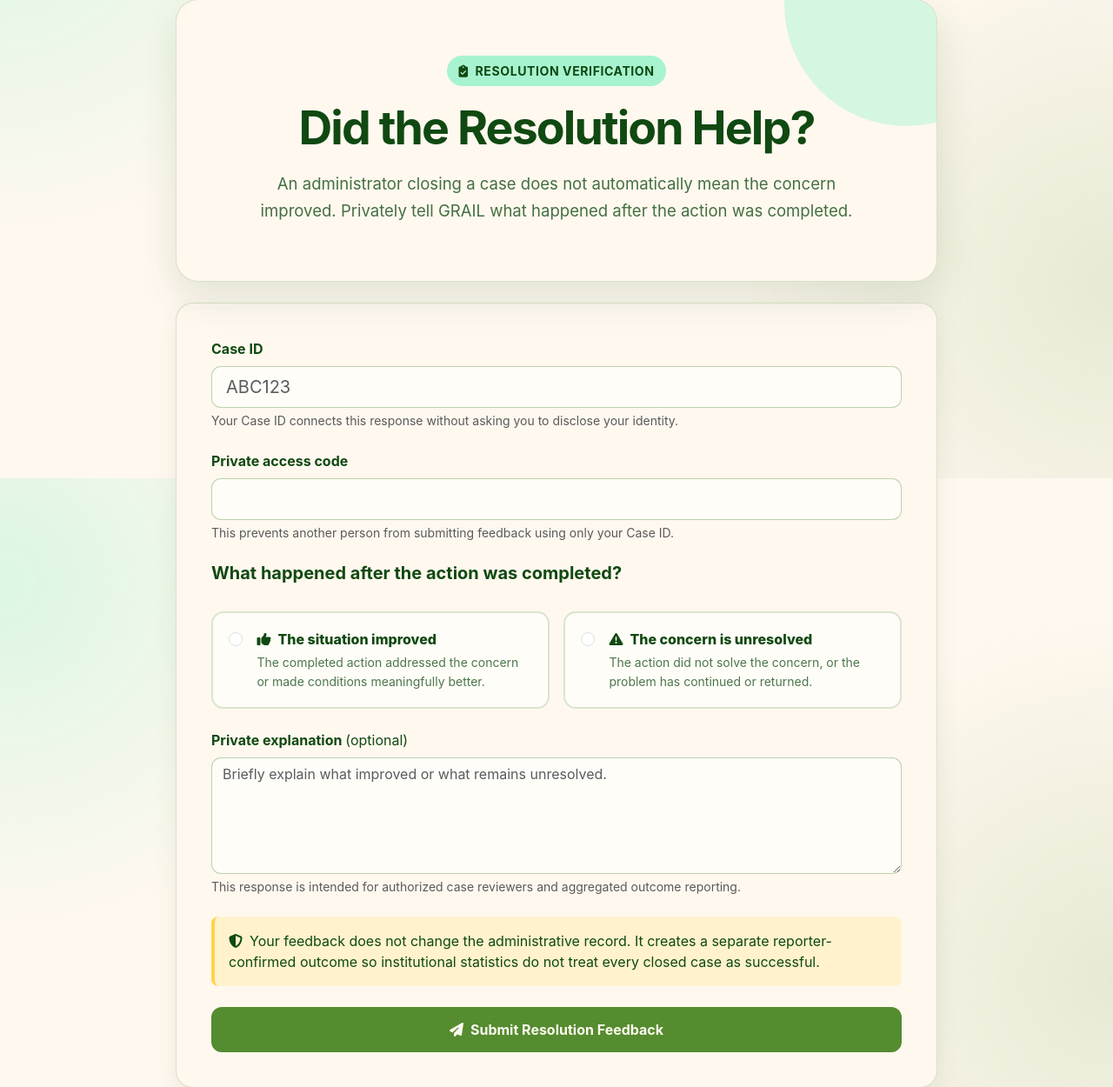
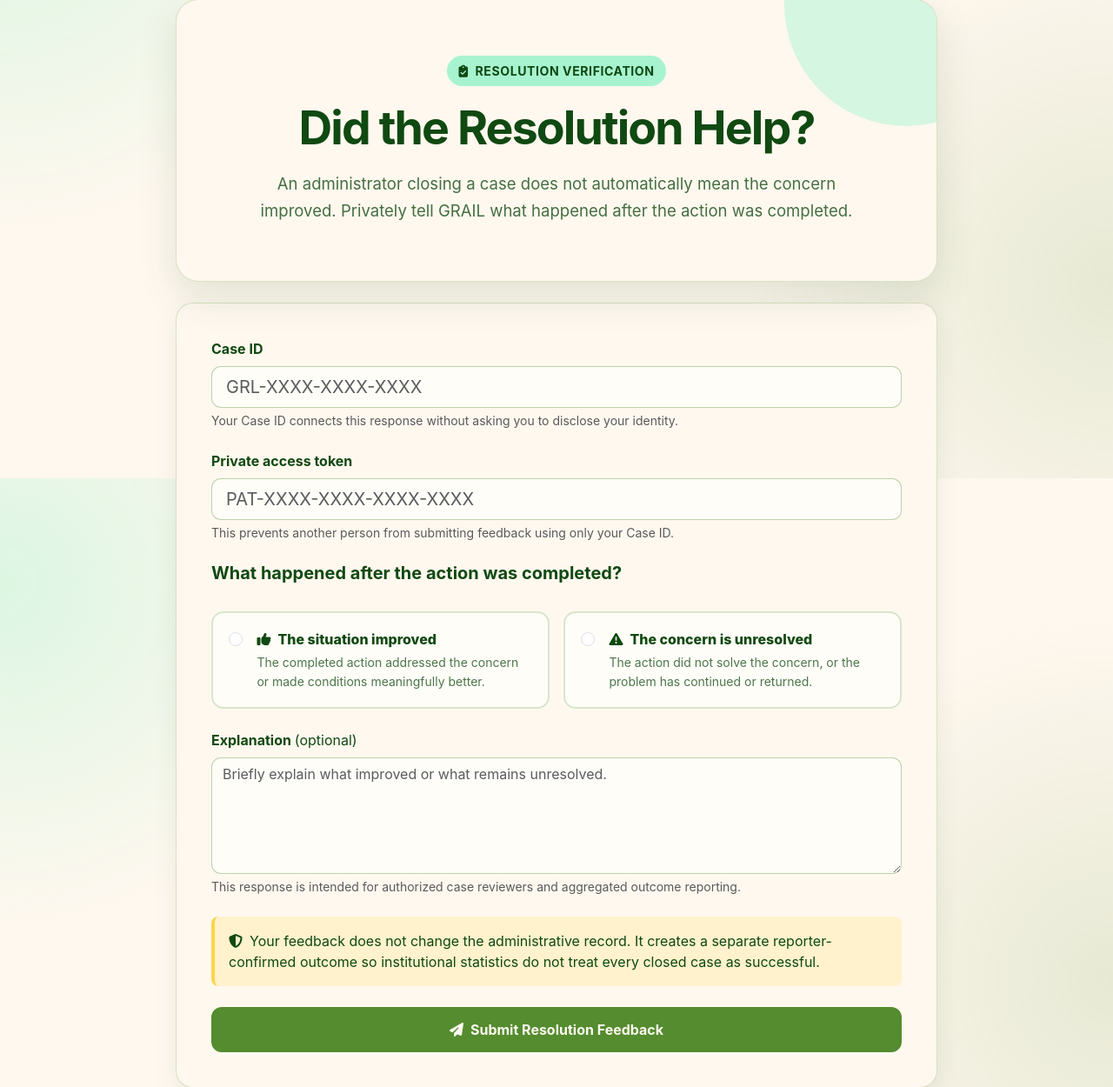
Before and after one commit to albanorayner12-maker/grail, a PHP site: page /resolution_verification.php in a window 1280 px wide. Shown: the part 250-1500 px from the top of the page at 87% size. Run offline with PHP 8.4, Linux system fonts and the light colour scheme.

Commit message:
Update resolution_verification.php

```diff
--- a/resolution_verification.php
+++ b/resolution_verification.php
@@ -10,7 +10,7 @@ if (empty($_SESSION['resolution_csrf_token'])) {
 $caseId = strtoupper(trim((string) ($_POST['case_id'] ?? $_GET['case_id'] ?? '')));
 $outcome = trim((string) ($_POST['outcome'] ?? ''));
 $comment = trim((string) ($_POST['comment'] ?? ''));
-$accessCode = trim((string) ($_POST['access_code'] ?? ''));
+$accessCode = strtoupper(trim((string) ($_POST['access_code'] ?? '')));
 $error = '';
 $submitted = false;
 
@@ -27,7 +27,7 @@ if ($_SERVER['REQUEST_METHOD'] === 'POST') {
     } else {
         require_once 'db.php'; require_once 'includes/case_service.php';
         $case=case_find_by_credentials($pdo,$caseId,$accessCode);
-        if (!$case) { $error='The Case ID or private access code is incorrect.'; }
+        if (!$case) { $error='The Case ID or private access token is incorrect.'; }
         else {
             $pdo->prepare('INSERT INTO resolution_feedback (grievance_id,outcome,comment) VALUES (:id,:outcome,:comment)')->execute(['id'=>$case['id'],'outcome'=>$outcome,'comment'=>$comment]);
             case_add_event($pdo,(int)$case['id'],'resolution_feedback','Reporter verified the outcome',str_replace('_',' ',$outcome).($comment!==''?': '.$comment:''),'reporter',null,'Reporter',true);
@@ -81,7 +81,6 @@ require_once 'includes/header.php';
       <p class="mb-4" style="color: var(--deep-green); opacity: .78;">Case <strong><?= htmlspecialchars($caseId) ?></strong> remains administratively closed, while your separate reporter outcome is recorded as <strong><?= $outcome === 'confirmed_improvement' ? 'improvement confirmed' : 'unresolved' ?></strong>.</p>
       <div class="d-flex flex-wrap justify-content-center gap-3">
         <a href="track_case.php?case_id=<?= urlencode($caseId) ?>" class="btn verification-submit px-4"><i class="fas fa-arrow-left me-2"></i>Return to Case</a>
-        <a href="analytics.php" class="btn verification-submit px-4"><i class="fas fa-chart-column me-2"></i>View Public Outcomes</a>
       </div>
     </section>
   <?php else: ?>
@@ -94,13 +93,13 @@ require_once 'includes/header.php';
 
       <div class="mb-4">
         <label for="case_id" class="form-label">Case ID</label>
-        <input id="case_id" name="case_id" type="text" class="form-control form-control-lg" value="<?= htmlspecialchars($caseId) ?>" placeholder="ABC123" autocomplete="off" required>
+        <input id="case_id" name="case_id" type="text" class="form-control form-control-lg" value="<?= htmlspecialchars($caseId) ?>" placeholder="GRL-XXXX-XXXX-XXXX" autocomplete="off" required>
         <div class="form-text">Your Case ID connects this response without asking you to disclose your identity.</div>
       </div>
 
       <div class="mb-4">
-        <label for="access_code" class="form-label">Private access code</label>
-        <input id="access_code" name="access_code" type="password" inputmode="numeric" class="form-control form-control-lg" autocomplete="off" required>
+        <label for="access_code" class="form-label">Private access token</label>
+        <input id="access_code" name="access_code" type="password" class="form-control form-control-lg" autocomplete="off" placeholder="PAT-XXXX-XXXX-XXXX-XXXX" required>
         <div class="form-text">This prevents another person from submitting feedback using only your Case ID.</div>
       </div>
 
@@ -127,7 +126,7 @@ require_once 'includes/header.php';
       </fieldset>
 
       <div class="mb-4">
-        <label for="comment" class="form-label">Private explanation <span class="fw-normal">(optional)</span></label>
+        <label for="comment" class="form-label">Explanation <span class="fw-normal">(optional)</span></label>
         <textarea id="comment" name="comment" class="form-control" rows="5" maxlength="1000" placeholder="Briefly explain what improved or what remains unresolved."><?= htmlspecialchars($comment) ?></textarea>
         <div class="form-text">This response is intended for authorized case reviewers and aggregated outcome reporting.</div>
       </div>
```
